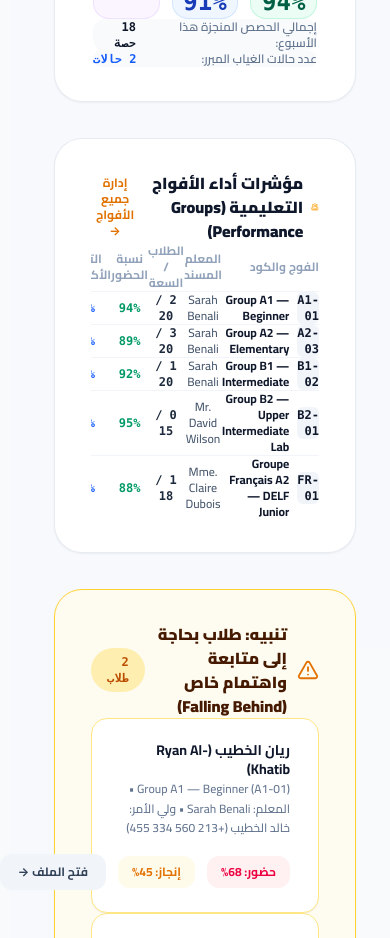
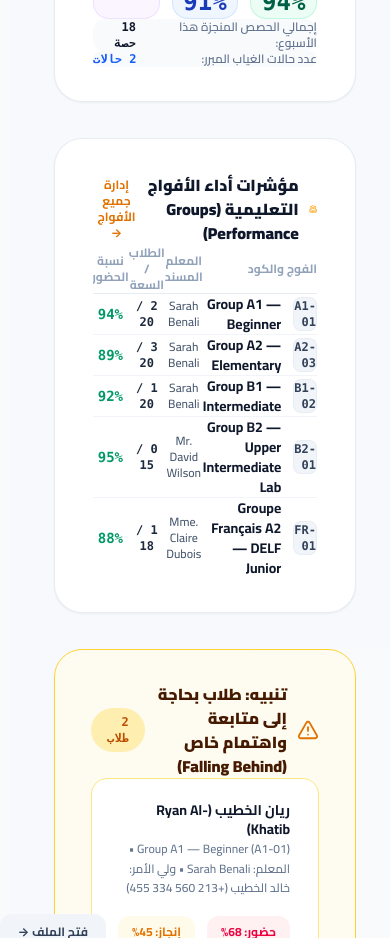
Before and after one commit to douzakaria1998-stack/awliya, a Next.js app: page /admin in a window 390 px wide. Shown: the part 1640-2578 px from the top of the page. Built offline with nearby package versions, Linux system fonts and the light colour scheme.

Commit message:
fix(spacing): increase padding and vertical separation in Class Groups Performance table

```diff
--- a/src/components/admin/screens/AdminDashboardScreen.tsx
+++ b/src/components/admin/screens/AdminDashboardScreen.tsx
@@ -380,13 +380,13 @@ export function AdminDashboardScreen() {
       <div
         className="bg-white dark:bg-slate-850 border border-slate-200/80 dark:border-slate-800 rounded-[28px] shadow-xs"
         style={{
-          padding: '32px 36px',
+          padding: '34px 38px',
           marginBottom: '36px',
         }}
       >
-        <div className="flex items-center justify-between mb-5">
-          <h4 className="text-base font-black text-slate-900 dark:text-white flex items-center gap-2">
-            <School size={18} className="text-amber-500" />
+        <div className="flex items-center justify-between mb-7">
+          <h4 className="text-base font-black text-slate-900 dark:text-white flex items-center gap-2.5">
+            <School size={20} className="text-amber-500" />
             <span>{language === 'ar' ? 'مؤشرات أداء الأفواج التعليمية (Groups Performance)' : 'Class Groups Performance'}</span>
           </h4>
           <button
@@ -401,39 +401,39 @@ export function AdminDashboardScreen() {
         <div className="overflow-x-auto">
           <table className="w-full text-xs sm:text-sm text-right">
             <thead>
-              <tr className="border-b border-slate-100 dark:border-slate-800 text-slate-400 font-bold">
-                <th className="pb-3 text-right">{language === 'ar' ? 'الفوج والكود' : 'Group Code & Name'}</th>
-                <th className="pb-3 text-center">{language === 'ar' ? 'المعلم المسند' : 'Teacher'}</th>
-                <th className="pb-3 text-center">{language === 'ar' ? 'الطلاب / السعة' : 'Students / Capacity'}</th>
-                <th className="pb-3 text-center">{language === 'ar' ? 'نسبة الحضور' : 'Attendance'}</th>
-                <th className="pb-3 text-center">{language === 'ar' ? 'التقدم الأكاديمي' : 'Progress'}</th>
-                <th className="pb-3 text-center">{language === 'ar' ? 'المعدل العام' : 'Performance'}</th>
+              <tr className="border-b border-slate-200/80 dark:border-slate-800 text-slate-400 font-bold">
+                <th className="pb-4 pt-1 px-4 text-right">{language === 'ar' ? 'الفوج والكود' : 'Group Code & Name'}</th>
+                <th className="pb-4 pt-1 px-4 text-center">{language === 'ar' ? 'المعلم المسند' : 'Teacher'}</th>
+                <th className="pb-4 pt-1 px-4 text-center">{language === 'ar' ? 'الطلاب / السعة' : 'Students / Capacity'}</th>
+                <th className="pb-4 pt-1 px-4 text-center">{language === 'ar' ? 'نسبة الحضور' : 'Attendance'}</th>
+                <th className="pb-4 pt-1 px-4 text-center">{language === 'ar' ? 'التقدم الأكاديمي' : 'Progress'}</th>
+                <th className="pb-4 pt-1 px-4 text-center">{language === 'ar' ? 'المعدل العام' : 'Performance'}</th>
               </tr>
             </thead>
-            <tbody className="divide-y divide-slate-100 dark:divide-slate-800">
+            <tbody className="divide-y divide-slate-100 dark:divide-slate-800/80">
               {visibleGroups.map((grp) => (
-                <tr key={grp.id} className="hover:bg-slate-50 dark:hover:bg-slate-800/40 transition-colors">
-                  <td className="py-3.5 font-bold text-slate-900 dark:text-white">
-                    <div className="flex items-center gap-2">
-                      <span className="px-2 py-0.5 rounded-md bg-slate-100 dark:bg-slate-800 font-mono text-xs font-black">
+                <tr key={grp.id} className="hover:bg-slate-50/80 dark:hover:bg-slate-800/50 transition-colors">
+                  <td className="py-5 px-4 font-bold text-slate-900 dark:text-white">
+                    <div className="flex items-center gap-3">
+                      <span className="px-2.5 py-1 rounded-lg bg-slate-100 dark:bg-slate-800 font-mono text-xs font-black text-slate-700 dark:text-slate-300 border border-slate-200/60 dark:border-slate-700/60">
                         {grp.code}
                       </span>
-                      <span>{grp.name}</span>
+                      <span className="text-sm font-bold">{grp.name}</span>
                     </div>
                   </td>
-                  <td className="py-3.5 text-center font-medium text-slate-600 dark:text-slate-300">
+                  <td className="py-5 px-4 text-center font-medium text-slate-600 dark:text-slate-300 text-xs sm:text-sm">
                     {grp.teacherName}
                   </td>
-                  <td className="py-3.5 text-center font-mono font-bold text-slate-800 dark:text-slate-200">
+                  <td className="py-5 px-4 text-center font-mono font-bold text-slate-800 dark:text-slate-200 text-xs sm:text-sm">
                     {grp.studentIds.length} / {grp.maxCapacity}
                   </td>
-                  <td className="py-3.5 text-center font-mono font-bold text-emerald-600">
+                  <td className="py-5 px-4 text-center font-mono font-black text-emerald-600 dark:text-emerald-400 text-sm">
                     {grp.attendanceRate}%
                   </td>
-                  <td className="py-3.5 text-center font-mono font-bold text-blue-600">
+                  <td className="py-5 px-4 text-center font-mono font-black text-blue-600 dark:text-blue-400 text-sm">
                     {grp.averageProgress}%
                   </td>
-                  <td className="py-3.5 text-center font-mono font-bold text-purple-600">
+                  <td className="py-5 px-4 text-center font-mono font-black text-purple-600 dark:text-purple-400 text-sm">
                     {grp.averagePerformance}%
                   </td>
                 </tr>
```
